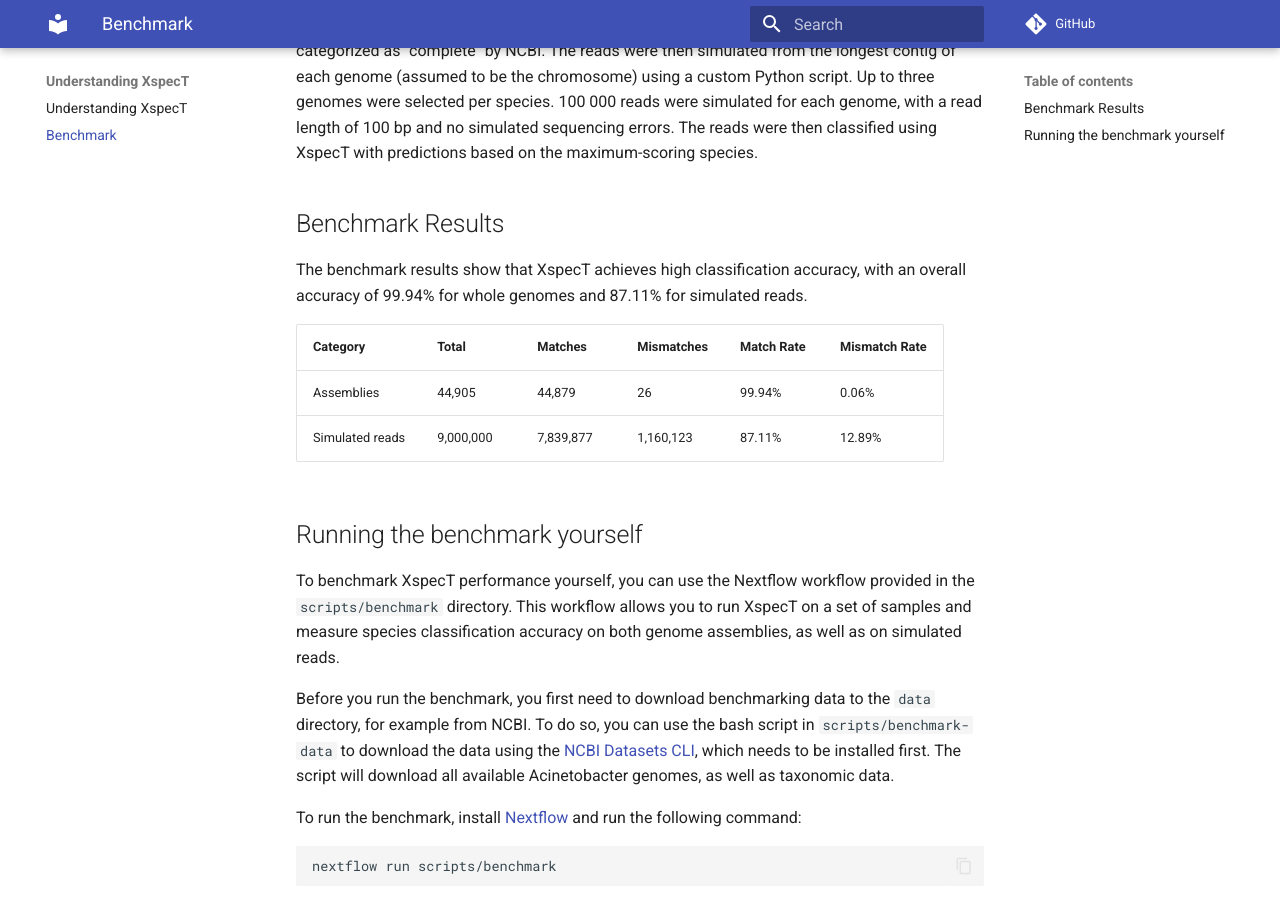
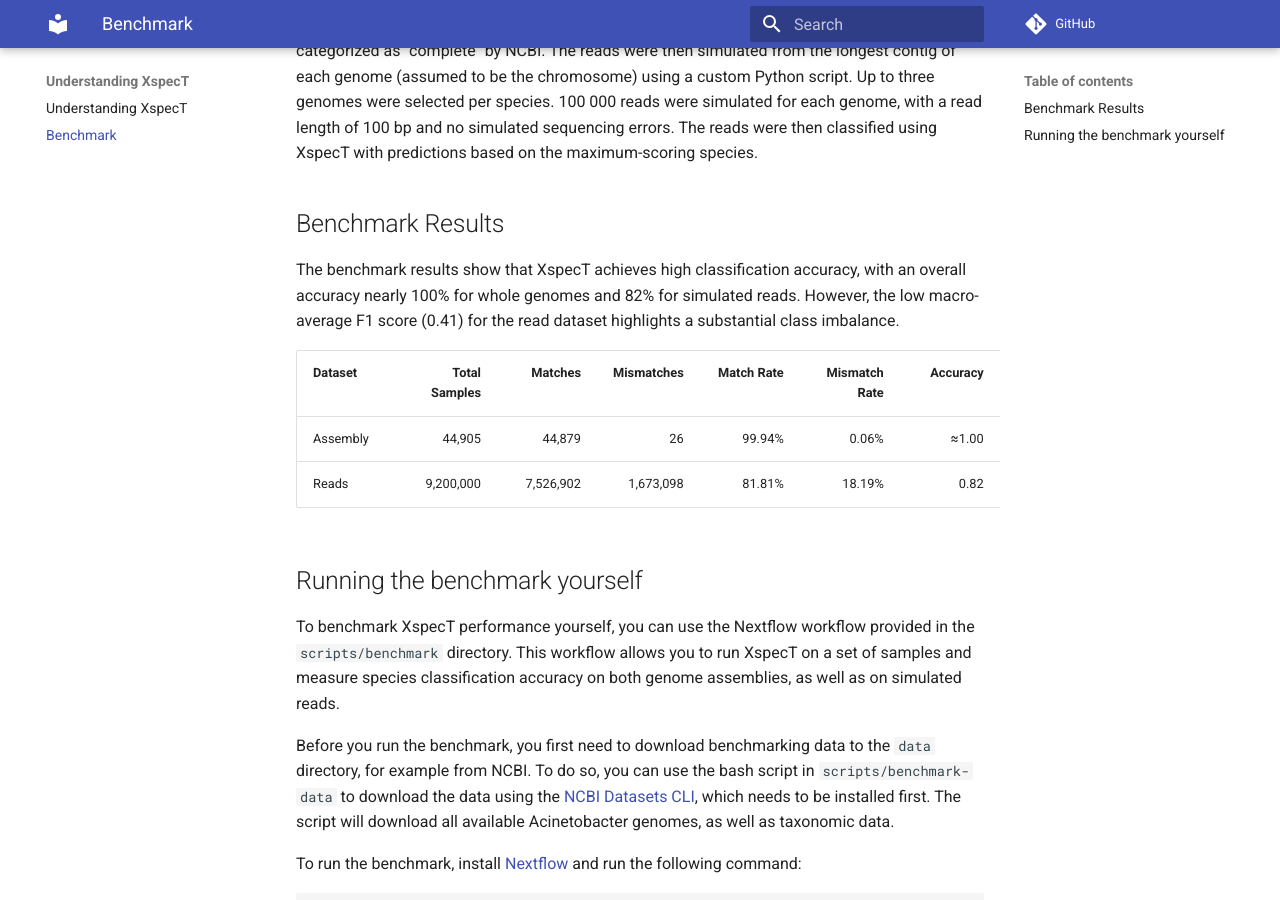
Before and after one commit to Oemercetin06/XspecT2, an MkDocs documentation site: the page built from docs/benchmark.md, in a window 1280 px wide and 900 px high, scrolled down 436 px. Built offline with MkDocs 1.6.1 and Material for MkDocs 9.7.7, drawn with Linux system fonts in a browser that asks for light colours; comment, search, counter and statistics services are not loaded.

Commit message:
calculate detailed benchmark metrics

```diff
--- a/docs/benchmark.md
+++ b/docs/benchmark.md
@@ -6,12 +6,12 @@
 
 ## Benchmark Results
 
-The benchmark results show that XspecT achieves high classification accuracy, with an overall accuracy of 99.94% for whole genomes and  87.11% for simulated reads.
+The benchmark results show that XspecT achieves high classification accuracy, with an overall accuracy nearly 100% for whole genomes and  82% for simulated reads. However, the low macro-average F1 score (0.41) for the read dataset highlights a substantial class imbalance.
 
-| Category          | Total    | Matches  | Mismatches | Match Rate | Mismatch Rate |
-|-------------------|----------|----------|------------|------------|---------------|
-| Assemblies        | 44,905   | 44,879   | 26         | 99.94%     | 0.06%         |
-| Simulated reads   | 9,000,000| 7,839,877| 1,160,123  | 87.11%     | 12.89%        |
+| Dataset   | Total Samples | Matches   | Mismatches | Match Rate | Mismatch Rate | Accuracy | Macro Avg F1 | Weighted Avg F1 |
+|-----------|--------------:|----------:|-----------:|-----------:|--------------:|---------:|-------------:|----------------:|
+| Assembly  | 44,905        | 44,879    | 26         | 99.94%     | 0.06%         | ≈1.00    | 0.95         | 1.00            |
+| Reads     | 9,200,000     | 7,526,902 | 1,673,098  | 81.81%     | 18.19%        | 0.82     | 0.41         | 0.87            |
 
 ## Running the benchmark yourself
 
```
Also changed, not shown: 1 other file.
